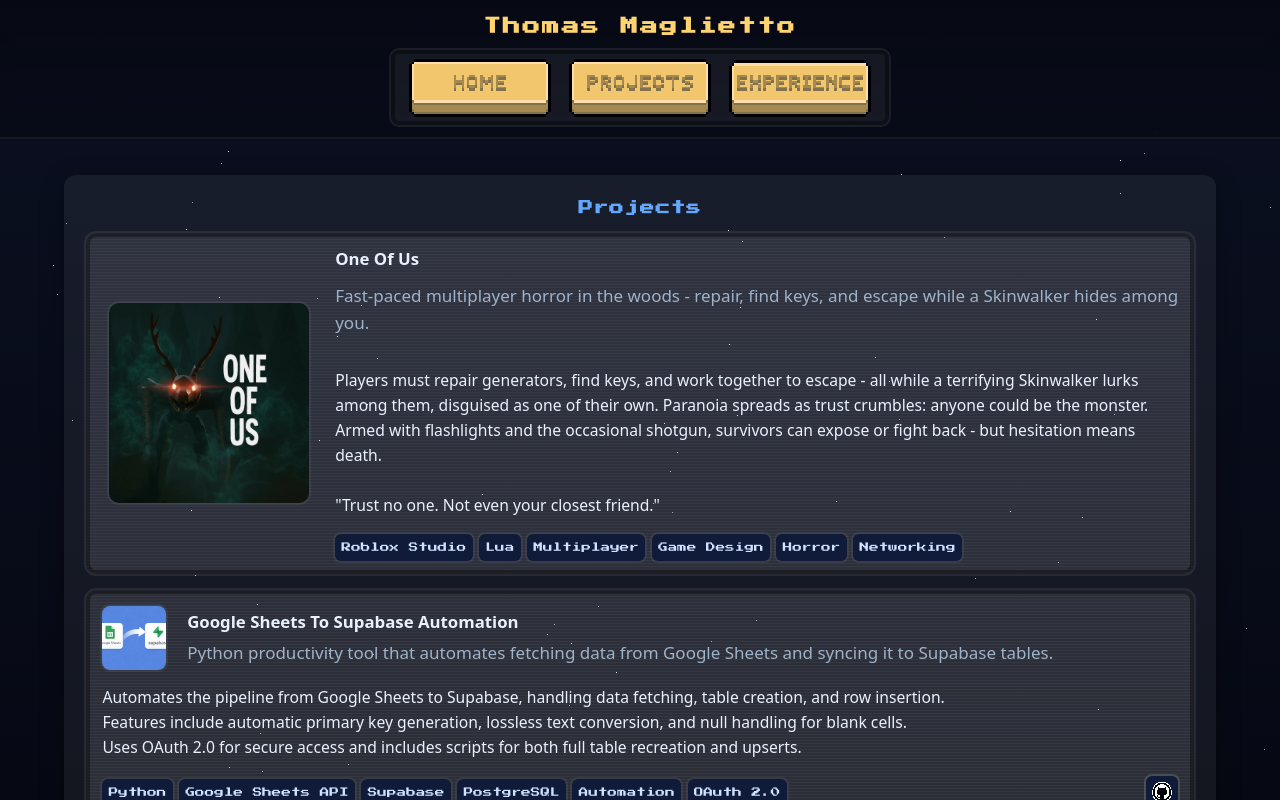
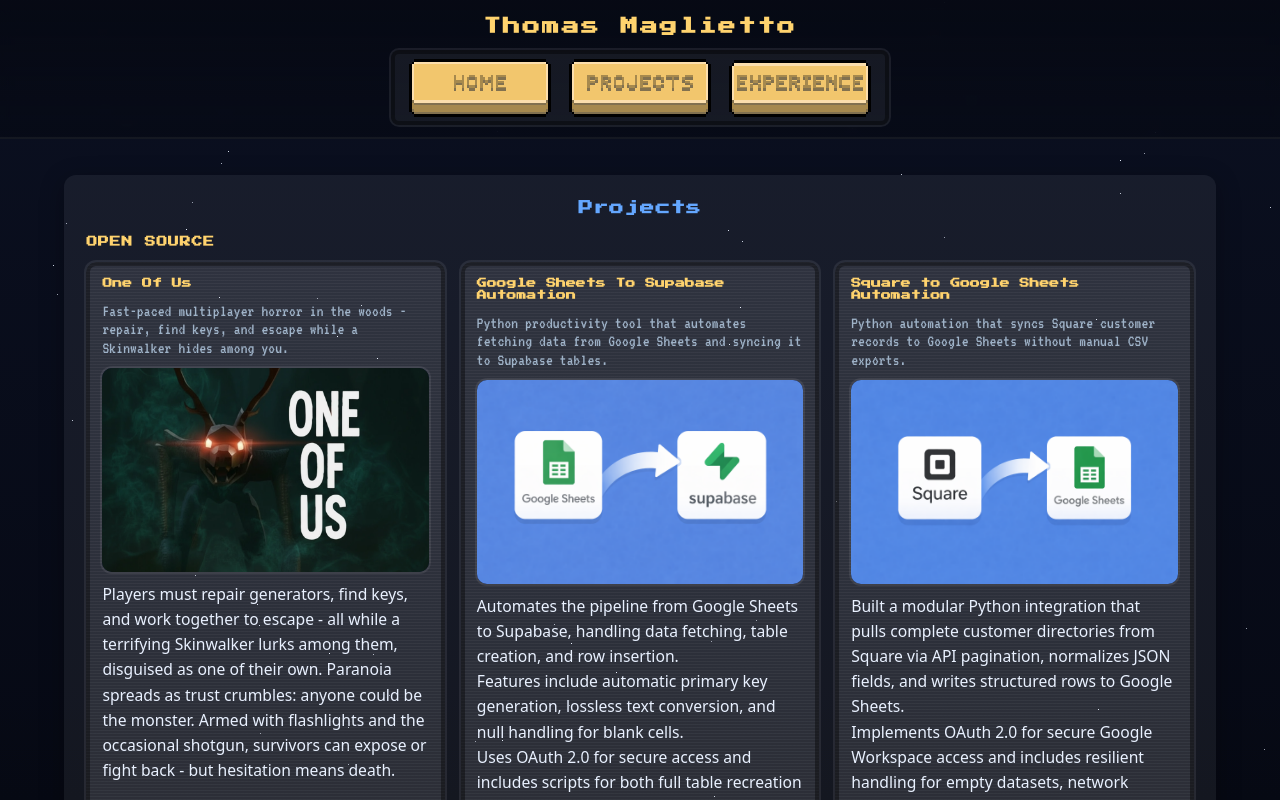
Before and after one commit to TommyMaglietto/WebPortfolio, a React (Vite) app: page / in a window 1280 px wide. Both pictures are taken after a click on the button 640 px from the left and 87 px from the top of the page. Shown: the top 800 px of the page. Built offline with nearby package versions, Linux system fonts and the light colour scheme.

Commit message:
new project layout and added new experience

```diff
--- /dev/null
+++ b/src/data/githubCatalog.ts
@@ -0,0 +1,130 @@
+import type { Project } from '../types/portfolio';
+
+export type GitHubCatalogEntry = {
+  id: string;
+  repo: string;
+  url: string;
+  description: string;
+  private: boolean;
+  approved: boolean;
+};
+
+// Pulled from https://api.github.com/users/TommyMaglietto/repos?type=owner
+// Flip approved to true to surface a repo in the Open Source grid.
+export const githubCatalog: GitHubCatalogEntry[] = [
+  {
+    id: 'agent-os',
+    repo: 'agent-os',
+    url: 'https://github.com/TommyMaglietto/agent-os',
+    description: 'Owner repository.',
+    private: false,
+    approved: false,
+  },
+  {
+    id: 'one-of-us-roblox-studio',
+    repo: 'One-of-Us--Roblox-Studio',
+    url: 'https://github.com/TommyMaglietto/One-of-Us--Roblox-Studio',
+    description:
+      'A suspenseful social-deduction game built in Roblox Studio where players must work together to survive while uncovering the hidden traitor.',
+    private: false,
+    approved: true,
+  },
+  {
+    id: 'post-bulk-videos-to-platforms',
+    repo: 'Post-Bulk-Videos-to-Platforms',
+    url: 'https://github.com/TommyMaglietto/Post-Bulk-Videos-to-Platforms',
+    description:
+      'Automated workflow that selects videos, generates platform-specific metadata, and posts to social platforms.',
+    private: false,
+    approved: false,
+  },
+  {
+    id: 'square-to-sheets-workflow',
+    repo: 'Square-To-Sheets-Workflow',
+    url: 'https://github.com/TommyMaglietto/Square-To-Sheets-Workflow',
+    description: 'Pulls all customers from Square and syncs them to Google Sheets.',
+    private: false,
+    approved: true,
+  },
+  {
+    id: 'google-sheets-to-supabase',
+    repo: 'Google-Sheets-To-Supabase',
+    url: 'https://github.com/TommyMaglietto/Google-Sheets-To-Supabase',
+    description: 'Sends Google Sheets data into Supabase.',
+    private: false,
+    approved: true,
+  },
+  {
+    id: 'webportfolio',
+    repo: 'WebPortfolio',
+    url: 'https://github.com/TommyMaglietto/WebPortfolio',
+    description: 'My Web Portfolio.',
+    private: false,
+    approved: true,
+  },
+  {
+    id: 'simple-custom-map-generator',
+    repo: 'Simple-Custom-Map-Generator',
+    url: 'https://github.com/TommyMaglietto/Simple-Custom-Map-Generator',
+    description:
+      'Interactive map poster generator powered by OpenStreetMap/Overpass with live layer toggles and PNG export.',
+    private: false,
+    approved: true,
+  },
+  {
+    id: 'save-one-more-person-market-research-site',
+    repo: 'SaveOneMorePerson-Market-Research-Site',
+    url: 'https://github.com/TommyMaglietto/SaveOneMorePerson-Market-Research-Site',
+    description: 'Market research site for Save One More Person feature validation.',
+    private: false,
+    approved: true,
+  },
+  {
+    id: 'blackjack-in-haskell',
+    repo: 'BlackJack-In-Haskell',
+    url: 'https://github.com/TommyMaglietto/BlackJack-In-Haskell',
+    description: 'Terminal BlackJack project in Haskell.',
+    private: false,
+    approved: true,
+  },
+];
+
+const titleOverrides: Record<string, string> = {
+  'One-of-Us--Roblox-Studio': 'One Of Us (Roblox Studio)',
+  'SaveOneMorePerson-Market-Research-Site': 'Save One More Person Market Research Site',
+};
+
+const skillOverrides: Record<string, string[]> = {
+  'BlackJack-In-Haskell': ['Haskell', 'Functional Programming', 'GitHub'],
+  'Google-Sheets-To-Supabase': ['Python', 'Supabase', 'GitHub'],
+  'One-of-Us--Roblox-Studio': ['Roblox Studio', 'Lua', 'GitHub'],
+  'Post-Bulk-Videos-to-Platforms': ['Python', 'Automation', 'GitHub'],
+  'SaveOneMorePerson-Market-Research-Site': ['Next.js', 'Supabase', 'GitHub'],
+  'Simple-Custom-Map-Generator': ['JavaScript', 'Canvas', 'GitHub'],
+  'Square-To-Sheets-Workflow': ['Python', 'API Integration', 'GitHub'],
+  WebPortfolio: ['React', 'TypeScript', 'GitHub'],
+};
+
+const humanizeRepoName = (repo: string) => {
+  const spaced = repo
+    .replace(/-/g, ' ')
+    .replace(/_/g, ' ')
+    .replace(/([a-z])([A-Z])/g, '$1 $2')
+    .trim();
+  const title = spaced.replace(/\b\w/g, (value) => value.toUpperCase());
+  return title.replace(/\bApi\b/g, 'API').replace(/\bIos\b/g, 'iOS');
+};
+
+export const approvedGithubProjects: Project[] = githubCatalog
+  .filter((entry) => entry.approved)
+  .map((entry) => ({
+    id: `github-${entry.id}`,
+    title: titleOverrides[entry.repo] ?? humanizeRepoName(entry.repo),
+    blurb: entry.description || 'Approved GitHub repository.',
+    details: entry.description
+      ? `${entry.description}\n\nImported from your GitHub owner repository list.`
+      : 'Imported from your GitHub owner repository list.',
+    skills: skillOverrides[entry.repo] ?? ['GitHub', 'Repository'],
+    source: entry.private ? 'closed' : 'open',
+    github: entry.private ? undefined : entry.url,
+  }));
--- a/src/data/skills.ts
+++ b/src/data/skills.ts
@@ -5,6 +5,7 @@
     title: 'Soft Skills',
     items: [
       { name: 'Case Management', level: 85 },
+      { name: 'Deep Research', level: 82 },
       { name: 'Mediation', level: 85 },
       { name: 'Problem-Solving', level: 76 },
       { name: 'Quick Learning', level: 75 },
@@ -16,10 +17,11 @@
   {
     title: 'Languages',
     items: [
-      { name: 'JavaScript/CSS/HTML/JSX', level: 75 },
+      { name: 'JavaScript/CSS/HTML/JSX', level: 80 },
       { name: 'C/C#/C++', level: 60 },
       { name: 'Haskell', level: 38 },
       { name: 'Java', level: 72 },
+      { name: 'Python', level: 78 },
       { name: 'Lua', level: 65 },
       { name: 'SQL', level: 40 },
       { name: 'Swift', level: 45 },
@@ -34,6 +36,7 @@
       { name: 'Algorithms', level: 82 },
       { name: 'Data Structures', level: 70 },
       { name: 'Prompt Engineering', level: 76 },
+      { name: 'LLM Training', level: 78 },
       { name: 'Game Design', level: 60 },
     ],
   },
@@ -44,6 +47,7 @@
       { name: 'Git', level: 70 },
       { name: 'GitHub', level: 84 },
       { name: 'MySQL', level: 40 },
+      { name: 'Anti-Gravity', level: 83 },
       { name: 'Roblox Studio', level: 82 },
       { name: 'VS Code', level: 90 },
       { name: 'Xcode', level: 50 },
--- a/src/sections/Projects.tsx
+++ b/src/sections/Projects.tsx
@@ -1,6 +1,16 @@
 import Container from '../components/Container';
 import { projects } from '../data/projects';
+import { approvedGithubProjects } from '../data/githubCatalog';
 import type { Project } from '../types/portfolio';
+
+const toSingleSentence = (text: string) => {
+  const normalized = text.replace(/\s+/g, ' ').trim();
+  if (!normalized) {
+    return '';
+  }
+  const sentenceMatch = normalized.match(/^.*?[.!?](?=\s|$)/);
+  return sentenceMatch ? sentenceMatch[0].trim() : normalized;
+};
 
 const renderProjectActions = (project: Project) => {
   if (!project.github && !project.live) {
@@ -35,51 +45,18 @@
   );
 };
 
-export default function Projects() {
-  const featured = projects.find((project) => project.id === 'one-of-us') ?? null;
-  const rest = projects.filter((project) => project.id !== 'one-of-us');
+const renderProjectCard = (project: Project) => (
+  <article
+    key={project.id}
+    className="card project-card project-grid-card pixel-border"
+    data-project-id={project.id}
+  >
+    <header className="project-tab">
+      <h4 className="project-tab-title">{project.title}</h4>
+      <p className="project-tab-subtext">{toSingleSentence(project.blurb)}</p>
+    </header>
 
-  return (
-    <Container>
-      <section className="pixel-panel">
-        <h2 className="section-title">Projects</h2>
-        {featured && (
-          <article className="card project-card project-featured pixel-border">
-            <div className="featured-thumb" aria-hidden={featured.screenshot ? undefined : true}>
-              {featured.screenshot ? (
-                <img
-                  src={featured.screenshot}
-                  alt={`${featured.title} screenshot`}
-                  loading="lazy"
-                  decoding="async"
-                />
-              ) : (
-                <div className="pixel-thumb" />
-              )}
-            </div>
-            <div className="featured-body">
-              <h3 className="card-title">{featured.title}</h3>
-              <p className="card-blurb">{featured.blurb}</p>
-              <div className="card-details">
-                <p>{featured.details}</p>
-                <div className="project-footer">
-                  <div className="chips">
-                    {featured.skills.map((skill) => (
-                      <span key={skill} className="chip">{skill}</span>
-                    ))}
-                  </div>
-                  {renderProjectActions(featured)}
-                </div>
-              </div>
-            </div>
-          </article>
-        )}
-
-        <div className="cards cards-vertical">
-          {rest.map((project) => (
-            <article key={project.id} className="card project-card pixel-border">
-              <div className="card-header">
-                <div className="card-thumb" aria-hidden={project.screenshot ? undefined : true}>
+    <div className="project-media" aria-hidden={project.screenshot ? undefined : true}>
       {project.screenshot ? (
         <img
           src={project.screenshot}
@@ -91,13 +68,9 @@
         <div className="pixel-thumb" />
       )}
     </div>
-                <div>
-                  <h3 className="card-title">{project.title}</h3>
-                  <p className="card-blurb">{project.blurb}</p>
-                </div>
-              </div>
+
     <div className="card-details">
-                <p>{project.details}</p>
+      <p className="project-description">{project.details}</p>
       <div className="project-footer">
         <div className="chips">
           {project.skills.map((skill) => (
@@ -108,7 +81,43 @@
       </div>
     </div>
   </article>
-          ))}
+);
+
+export default function Projects() {
+  const curatedGitHubUrls = new Set(
+    projects
+      .map((project) => project.github?.toLowerCase())
+      .filter((url): url is string => Boolean(url)),
+  );
+
+  const approvedGitHubOnly = approvedGithubProjects.filter(
+    (project) => !project.github || !curatedGitHubUrls.has(project.github.toLowerCase()),
+  );
+
+  const allProjects = [...projects, ...approvedGitHubOnly];
+  const openSourceProjects = allProjects.filter((project) => project.source === 'open');
+  const closedSourceProjects = allProjects.filter((project) => project.source === 'closed');
+
+  return (
+    <Container>
+      <section className="pixel-panel">
+        <h2 className="section-title">Projects</h2>
+        <div className="projects-groups">
+          <section className="project-group" aria-label="Open source projects">
+            <h3 className="project-group-title">Open Source</h3>
+            <div className="cards project-grid">
+              {openSourceProjects.map(renderProjectCard)}
+            </div>
+          </section>
+
+          {closedSourceProjects.length > 0 && (
+            <section className="project-group" aria-label="Closed source projects">
+              <h3 className="project-group-title">Closed Source</h3>
+              <div className="cards project-grid">
+                {closedSourceProjects.map(renderProjectCard)}
+              </div>
+            </section>
+          )}
         </div>
       </section>
     </Container>
--- a/src/styles/app.css
+++ b/src/styles/app.css
@@ -591,6 +591,10 @@
 }
 
 .cards { display: grid; grid-template-columns: repeat(auto-fit, minmax(260px, 1fr)); gap: clamp(0.6rem, 2vw, 1rem); }
+.project-grid {
+  grid-template-columns: repeat(auto-fit, minmax(280px, 1fr));
+  align-items: start;
+}
 .card { background: var(--panel-strong); border-radius: 10px; padding: clamp(0.75rem, 2vw, 1rem); cursor: default; transition: none; }
 .card:hover { transform: none; }
 .card.expanded { background: rgba(100,167,255,0.12); }
@@ -606,12 +610,82 @@
     transparent 3px
   );
 }
+.project-grid-card {
+  display: grid;
+  grid-template-rows: auto auto 1fr;
+  align-content: start;
+  min-height: 100%;
+  gap: 0.65rem;
+}
+.project-tab {
+  display: grid;
+  gap: 0.35rem;
+  padding: 0;
+}
+.project-tab-title {
+  margin: 0;
+  font-family: 'Press Start 2P', system-ui, sans-serif;
+  font-size: 0.62rem;
+  line-height: 1.2;
+  color: var(--accent-2);
+}
+.project-tab-subtext {
+  margin: 0.4rem 0 0;
+  color: var(--muted);
+  font-family: 'VT323', monospace;
+  font-size: 1.05rem;
+  line-height: 1.1;
+  letter-spacing: 0.2px;
+}
+.project-media {
+  position: relative;
+  border-radius: 10px;
+  overflow: hidden;
+  aspect-ratio: 16 / 10;
+  background: #0f1736;
+  box-shadow: 0 0 0 2px rgba(255,255,255,0.08);
+}
+.project-media img {
+  width: 100%;
+  height: 100%;
+  object-fit: cover;
+  object-position: center;
+  display: block;
+}
+.project-media .pixel-thumb {
+  width: 100%;
+  height: 100%;
+  border-radius: 0;
+  box-shadow: none;
+}
+.project-card[data-project-id="hunger-health"] .project-media img,
+.project-card[data-project-id="haskell-blackjack"] .project-media img {
+  transform: scale(0.9);
+}
+.projects-groups {
+  display: grid;
+  gap: 1.1rem;
+}
+.project-group {
+  display: grid;
+  gap: 0.75rem;
+}
+.project-group-title {
+  margin: 0;
+  font-family: 'Press Start 2P', system-ui, sans-serif;
+  font-size: 0.68rem;
+  letter-spacing: 0.8px;
+  color: var(--accent-2);
+  text-transform: uppercase;
+}
 .project-footer {
   display: flex;
   flex-wrap: wrap;
   gap: 0.4rem 0.6rem;
   align-items: center;
-  margin-top: 0.4rem;
+  margin-top: auto;
+  padding-top: 0.55rem;
+  border-top: 1px solid rgba(255,255,255,0.08);
 }
 .project-footer .chips { margin-top: 0; }
 .project-actions {
@@ -655,8 +729,18 @@
 .card-header { display: grid; grid-template-columns: 72px 1fr; gap: 0.8rem; align-items: center; }
 .card-title { margin: 0; font-size: 1.05rem; }
 .card-blurb { margin: 0.2rem 0 0; color: var(--muted); word-break: break-word; }
-.card-details { margin-top: 0.6rem; font-size: 0.98rem; }
-.card-details p { white-space: pre-line; }
+.card-details {
+  margin-top: 0;
+  font-size: 0.98rem;
+  display: flex;
+  flex-direction: column;
+  flex: 1;
+  gap: 0.55rem;
+}
+.project-description {
+  white-space: pre-line;
+  margin: 0;
+}
 .pixel-thumb { width: 64px; height: 64px; background: repeating-linear-gradient(45deg, #1a254d 0 6px, #0f1736 6px 12px); border-radius: 8px; box-shadow: 0 0 0 2px rgba(255,255,255,0.06); }
 .card-thumb img { width: 64px; height: 64px; object-fit: cover; border-radius: 8px; display: block; box-shadow: 0 0 0 2px rgba(255,255,255,0.06); }
 .chips { display: flex; flex-wrap: wrap; gap: 0.4rem; margin-top: 0.4rem; }
@@ -1257,31 +1341,10 @@
   .stat-item { grid-template-columns: 1fr; }
 }
 
-/* Featured project (horizontal) + vertical list */
-.project-featured {
-  display: grid;
-  grid-template-columns: 220px 1fr; /* wider left column for a larger image */
-  gap: 1rem;
-  align-items: stretch; /* allow left cell to stretch full height */
-  border-radius: 10px;
-  padding: 0.8rem;
-  margin-bottom: 1rem;
-}
-.project-featured .featured-thumb {
-  width: 220px;
-  display: flex;
-  align-items: center;
-  justify-content: center; /* center image within left column */
-}
-.project-featured .featured-thumb img { width: 100%; height: auto; max-width: 200px; border-radius: 10px; display: block; box-shadow: 0 0 0 2px rgba(255,255,255,0.06); }
-.project-featured .featured-thumb .pixel-thumb {
-  width: 180px;
-  height: 180px; /* make the image noticeably larger */
-}
-.project-featured .featured-body { display: grid; gap: 0.4rem; }
-.cards-vertical {
-  display: grid;
-  grid-template-columns: 1fr;
+@media (min-width: 1120px) {
+  .project-grid {
+    grid-template-columns: repeat(3, minmax(0, 1fr));
+  }
 }
 
 @media (max-width: 720px) {
@@ -1290,9 +1353,9 @@
   .nav-bar { grid-template-columns: repeat(3, auto); gap: 0.35rem; padding: 0.5rem 0.6rem; width: fit-content; }
   .nav-tab { font-size: clamp(0.5rem, 2.5vw, 0.64rem); padding-inline: 0.5rem; }
   .pixel-panel { padding: 1rem; border-radius: 10px; }
-  .card-header { grid-template-columns: 64px 1fr; gap: 0.65rem; align-items: start; }
-  .project-featured { grid-template-columns: 1fr; gap: 0.8rem; }
-  .project-featured .featured-thumb { width: 100%; justify-content: center; }
+  .project-tab-title { font-size: 0.58rem; }
+  .project-tab-subtext { font-size: 1rem; }
+  .project-media { aspect-ratio: 4 / 3; }
   .project-action {
     min-width: 36px;
     height: 36px;
@@ -1303,9 +1366,9 @@
 @media (max-width: 640px) {
   .nav-bar { gap: 0.28rem; padding: 0.42rem 0.5rem; width: fit-content; }
   .nav-tab { padding: 0.42rem 0.55rem; font-size: clamp(0.52rem, 2.3vw, 0.66rem); }
-  .project-featured { grid-template-columns: 1fr; }
-  .project-featured .featured-thumb { width: 100%; }
-  .project-featured .featured-thumb .pixel-thumb { width: 120px; height: 120px; margin: 0.4rem auto; }
+  .project-grid {
+    grid-template-columns: 1fr;
+  }
 }
 @media (max-width: 540px) {
   .brand { font-size: 0.95rem; }
--- a/src/types/portfolio.ts
+++ b/src/types/portfolio.ts
@@ -4,6 +4,7 @@
   blurb: string;
   details: string;
   skills: string[];
+  source: 'open' | 'closed';
   github?: string;
   live?: string;
   screenshot?: string;
```
Also changed, not shown: src/data/projects.ts (+11 -0 lines). Lines whose indentation alone changed are shown as unchanged.
